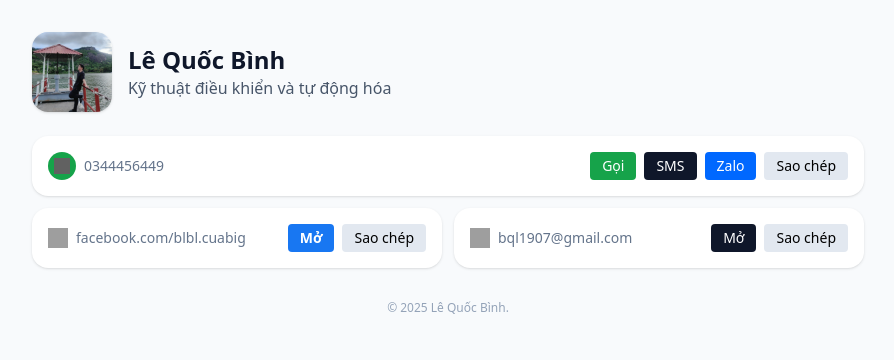
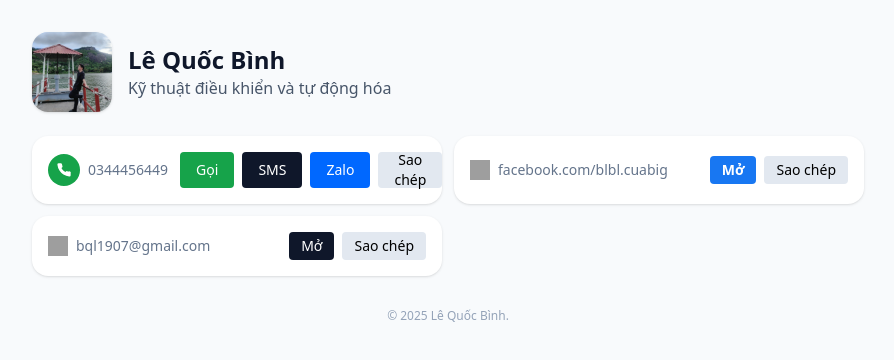
Before and after one commit to QBinh202/Qr-TTCN, a plain HTML site: page index.html in a window 1280 px wide. Shown: the whole page, without its empty margins (192-1086 px from the left). Drawn offline with nearby package versions, Linux system fonts and the light colour scheme; grey boxes are pictures that could not be loaded.

Commit message:
index.html
Signed-off-by: IOT-Qb <bql1907@gmail.com>

```diff
--- a/index.html
+++ b/index.html
@@ -21,23 +21,48 @@
     <!-- Contact buttons -->
     <section class="grid grid-cols-1 sm:grid-cols-2 gap-3 mb-8">
       <!-- Card số điện thoại -->
-      <div class="p-4 rounded-2xl shadow bg-white hover:shadow-md transition flex justify-between items-center col-span-1 sm:col-span-2">
-        <div class="flex items-center gap-2">
-          <div class="flex items-center gap-2">
-        <!-- Vòng tròn nền + icon điện thoại -->
-        <div class="w-7 h-7 flex items-center justify-center rounded-full bg-green-600">
-          <img src="https://cdn-icons-png.flaticon.com/512/159/159832.png"
-              alt="Phone" class="w-4 h-4 invert" />
+<!-- Card số điện thoại (responsive + icon chuẩn màu) -->
+<div class="p-4 rounded-2xl shadow bg-white hover:shadow-md transition
+            flex flex-col sm:flex-row sm:items-center sm:justify-between gap-3">
+
+  <!-- Trái: icon tròn + số -->
+  <div class="flex items-center gap-2">
+    <!-- Vòng tròn xanh + icon phone trắng (SVG, không bị sai màu) -->
+          <div class="w-8 h-8 rounded-full bg-green-600 flex items-center justify-center">
+            <svg viewBox="0 0 24 24" class="w-4 h-4 fill-white" aria-hidden="true">
+              <path d="M22 16.92v3a2 2 0 0 1-2.18 2
+                      19.86 19.86 0 0 1-8.63-3.07
+                      19.5 19.5 0 0 1-6-6
+                      19.86 19.86 0 0 1-3.07-8.63
+                      A2 2 0 0 1 4.06 2h3a2 2 0 0 1 2 1.72
+                      c.12.81.31 1.6.57 2.36a2 2 0 0 1-.45 2.11L8.09 8.91
+                      a16 16 0 0 0 6 6l.72-.72a2 2 0 0 1 2.11-.45
+                      c.76.26 1.55.45 2.36.57A2 2 0 0 1 22 16.92z"/>
+            </svg>
+          </div>
+          <a href="tel:0344456449" class="text-sm text-slate-500 hover:underline">
+            0344456449
+          </a>
         </div>
-      </div>
-          <!-- Số điện thoại -->
-          <span class="text-sm text-slate-500">0344456449</span>
-        </div>
-        <div class="flex gap-2 flex-wrap">
-          <a href="tel:0344456449" class="px-3 py-1 rounded bg-green-600 text-white text-sm">Gọi</a>
-          <a href="sms:0344456449" class="px-3 py-1 rounded bg-slate-900 text-white text-sm">SMS</a>
-          <a href="https://zalo.me/0344456449" target="_blank" class="px-3 py-1 rounded bg-[#0068FF] text-white text-sm">Zalo</a>
-          <button onclick="copyText('0344456449')" class="px-3 py-1 rounded bg-slate-200 text-sm">Sao chép</button>
+
+        <!-- Phải: nhóm nút – mobile có thể xuống hàng; desktop giữ 1 hàng -->
+        <div class="flex flex-wrap sm:flex-nowrap gap-2">
+          <a href="tel:0344456449"
+            class="h-9 px-4 flex items-center justify-center rounded bg-green-600 text-white text-sm">
+            Gọi
+          </a>
+          <a href="sms:0344456449"
+            class="h-9 px-4 flex items-center justify-center rounded bg-slate-900 text-white text-sm">
+            SMS
+          </a>
+          <a href="https://zalo.me/0344456449" target="_blank"
+            class="h-9 px-4 flex items-center justify-center rounded bg-[#0068FF] text-white text-sm">
+            Zalo
+          </a>
+          <button onclick="copyText('0344456449')"
+            class="h-9 px-4 flex items-center justify-center rounded bg-slate-200 text-sm">
+            Sao chép
+          </button>
         </div>
       </div>
 
```
